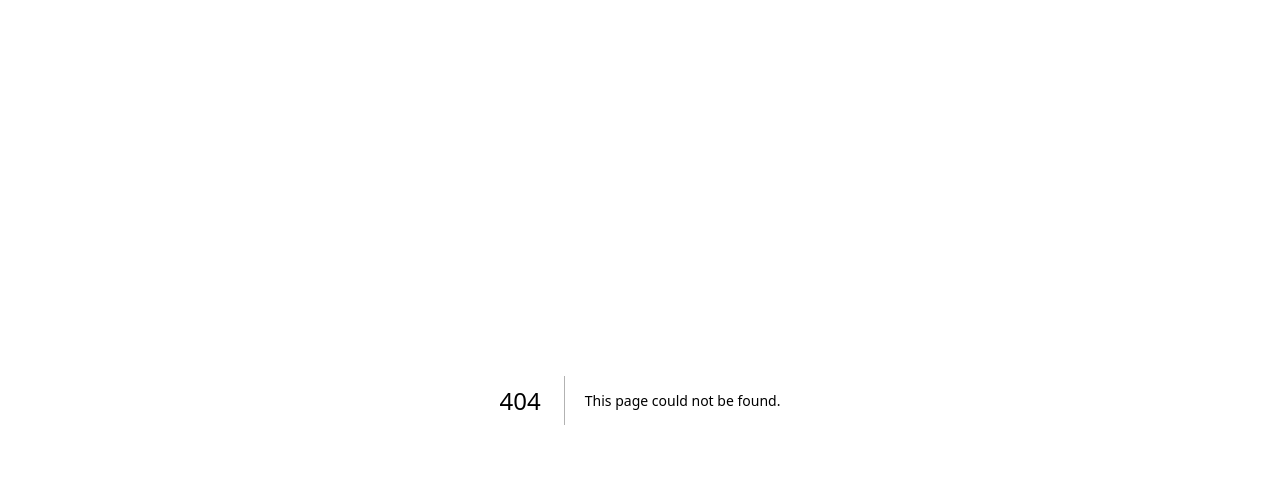
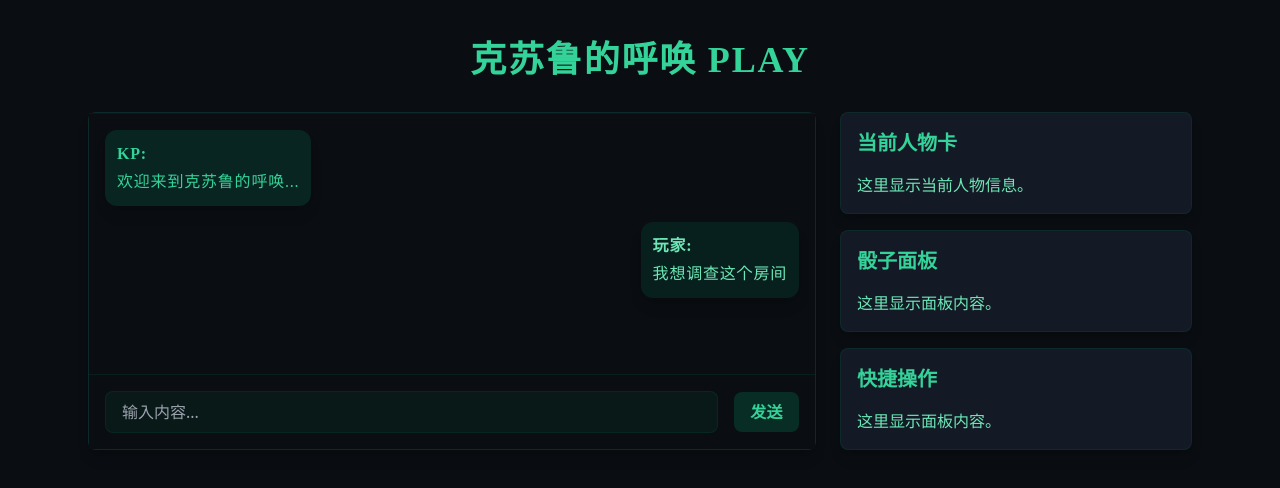
Before and after one commit to KevinKevinL/AI-Driven-TRPG, a Next.js app: page /coc/mainplay in a window 1280 px wide. Before the commit this address had no page. Shown: the top 488 px of the page. Built offline with nearby package versions, Linux system fonts and the light colour scheme.

Commit message:
Create mainplay.js

```diff
--- /dev/null
+++ b/pages/coc/mainplay.js
@@ -0,0 +1,43 @@
+import { useState } from 'react';
+import DialogueBox from '@components/mainchat/DialogueBox';
+import CharacterCard from '@components/mainchat/CharacterCard';
+import Panel from '@components/mainchat/Panel';
+
+export default function MainPlay() {
+  const [messages, setMessages] = useState([
+    { sender: 'KP', text: '欢迎来到克苏鲁的呼唤...' },
+    { sender: '玩家', text: '我想调查这个房间' },
+  ]);
+
+//   const handleSendMessage = (message) => {
+//     setMessages([...messages, { sender: '玩家', text: message }]);
+//   };
+
+  return (
+      <div className="min-h-screen bg-[#0a0d11] py-10 text-emerald-400">
+        <div className="max-w-6xl mx-auto px-6">
+          {/* 页面标题 */}
+          <h1 className="text-4xl font-bold text-center font-lovecraft tracking-wider mb-8">
+            克苏鲁的呼唤 PLAY
+          </h1>
+
+          {/* 主布局 */}
+          <div className="grid grid-cols-3 gap-6">
+            {/* 左侧：对话区域 */}
+            <div className="col-span-2">
+              <DialogueBox messages={messages} setMessages={setMessages} />
+            </div>
+
+            {/* 右侧：人物卡和功能面板 */}
+            <div className="col-span-1 space-y-4">
+              <CharacterCard title="当前人物卡" />
+              <Panel title="骰子面板" />
+              <Panel title="快捷操作" />
+            </div>
+          </div>
+        </div>
+        {/* 底部导航栏占位符 */}
+
+      </div>
+  );
+}
```
